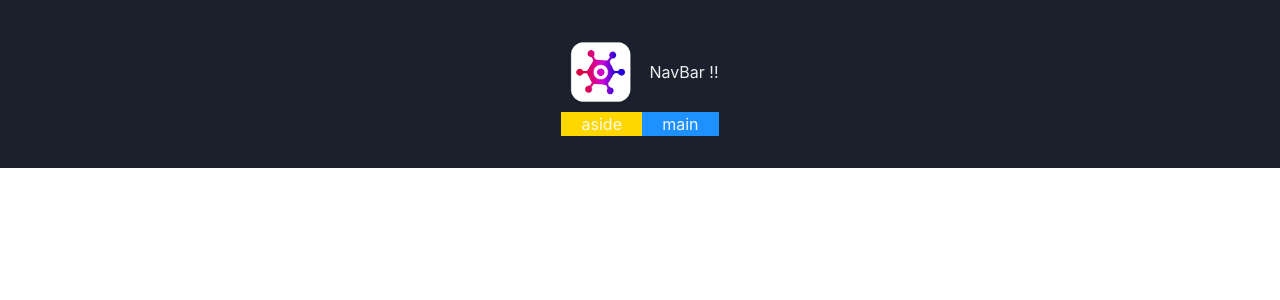
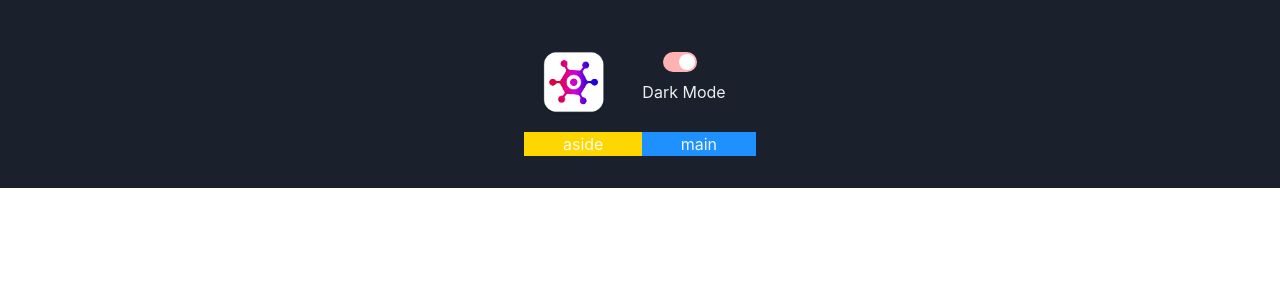
Before and after one commit to KooroshFarv/game, a React (Vite) app in the folder gamesApp/: page / in a window 1280 px wide. Shown: the top 300 px of the page. Built offline with nearby package versions, Linux system fonts and the light colour scheme.

Commit message:
switch color mode added

```diff
--- a/gamesApp/src/App.tsx
+++ b/gamesApp/src/App.tsx
@@ -12,6 +12,7 @@ function App() {
     }}>
       <GridItem area='nav'>
          <Nav />
+
       </GridItem>
       <Show above='lg'>
       <GridItem area='aside' bg={'gold'}>aside</GridItem>
--- a/gamesApp/src/components/Nav.tsx
+++ b/gamesApp/src/components/Nav.tsx
@@ -1,12 +1,13 @@
 import React from 'react'
 import { HStack, Image } from '@chakra-ui/react'
 import logo from '../assets/logo.webp'
+import SwitchMode from './SwitchMode'
 
 const Nav = () => {
   return (
-   <HStack>
+   <HStack justifyContent={'space-between'} padding='10px'>
     <Image src={logo} boxSize='80px'/>
-    <p>NavBar !!</p>
+    <SwitchMode />
    </HStack>
   )
 }
--- /dev/null
+++ b/gamesApp/src/components/SwitchMode.tsx
@@ -0,0 +1,18 @@
+
+import {HStack, Switch, Text, useColorMode } from '@chakra-ui/react'
+
+
+const SwitchMode = () => {
+  const {toggleColorMode, colorMode} = useColorMode();
+  return (
+    <HStack>
+        <Switch isChecked={colorMode === 'dark'} onChange={toggleColorMode} colorScheme='red'>
+            <Text padding='20px'>Dark Mode</Text>
+        </Switch>
+    </HStack>
+
+
+  )
+}
+
+export default SwitchMode
```
